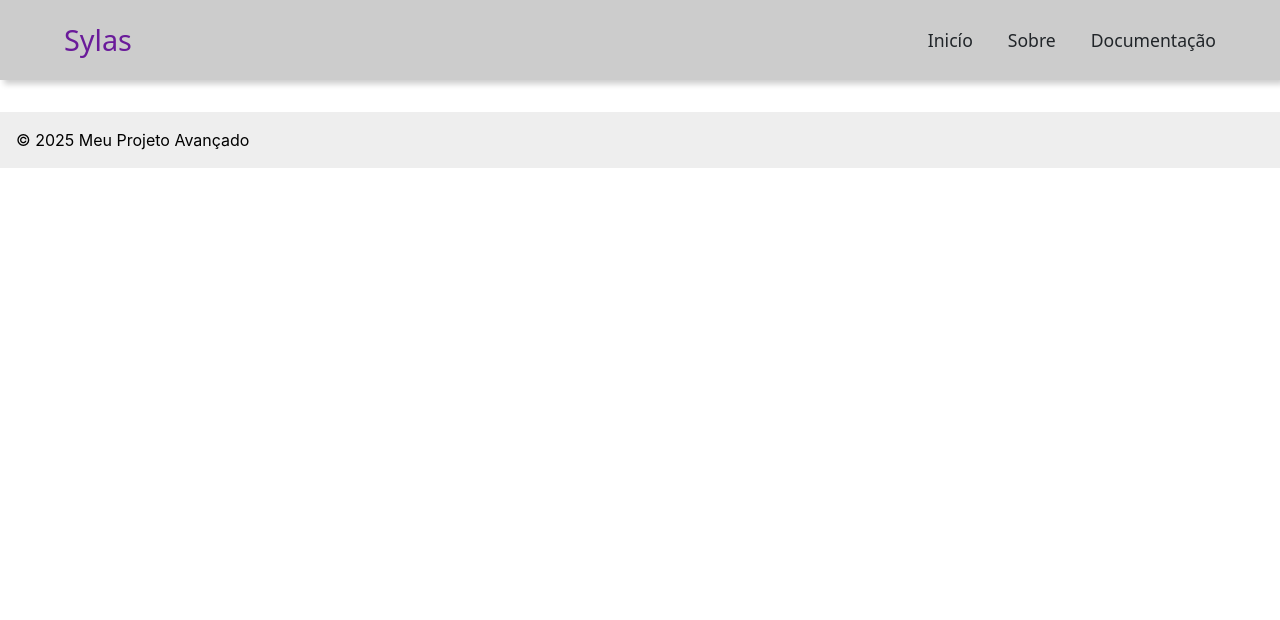
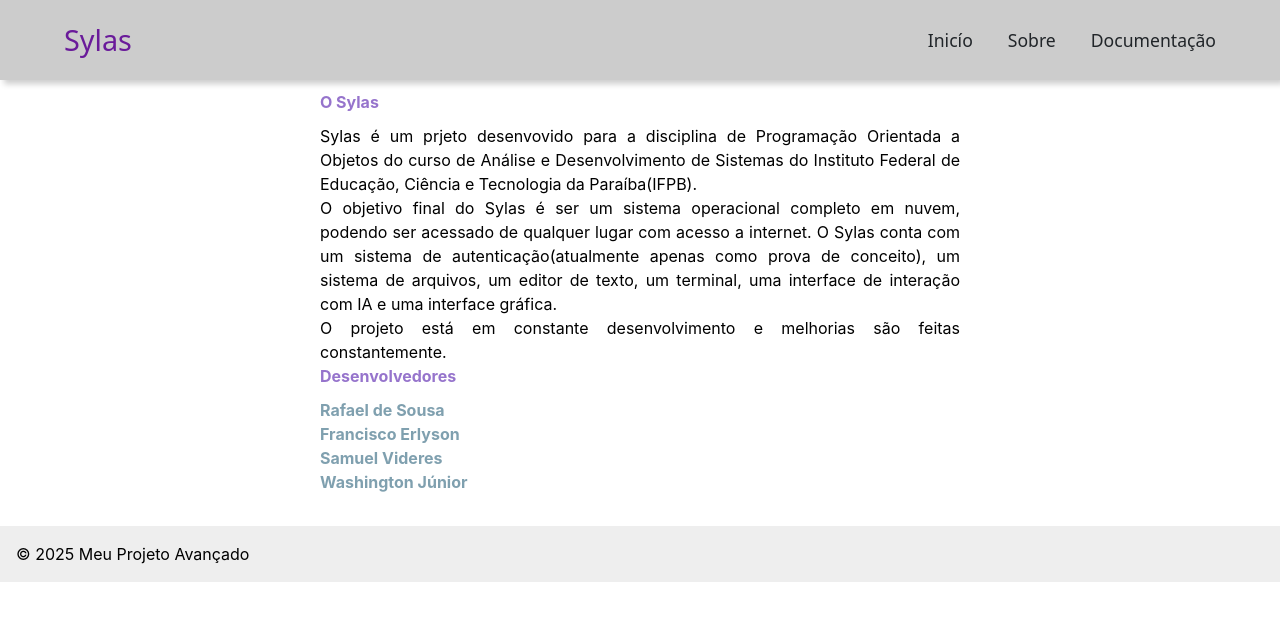
Before and after one commit to LhRaphael/Sylas-java, a React (Create React App) app: page /about in a window 1280 px wide. Shown: the top 620 px of the page. Built offline with nearby package versions, Linux system fonts and the light colour scheme.

Commit message:
Add files via upload

```diff
--- a/src/App.js
+++ b/src/App.js
@@ -22,7 +22,7 @@ function App() {
             <Route path="/create" element={<CreateUser/>}/>
             <Route path="/changePassword" element={<ChangePassword/>}/>
             <Route path="/home" element={<Home/>}/>
-            <Route path="/about" elemnet={<About/>} />
+            <Route path="/about" element={<About/>} />
             <Route path="/docs" element={<Docs/>} />
           </Routes >
         <Footer />
--- a/src/components/Header.jsx
+++ b/src/components/Header.jsx
@@ -14,7 +14,7 @@ function Header() {
       <h1>Sylas</h1>
       <nav>
         <Link to={homePath} className='Header-link'>{homeLabel}</Link>
-        <Link to="/sobre" className='Header-link'>Sobre</Link>
+        <Link to="/about" className='Header-link'>Sobre</Link>
         <Link to="/docs" className='Header-link'>Documentação</Link>
       </nav>
     </header>
--- a/src/pages/About.jsx
+++ b/src/pages/About.jsx
@@ -2,9 +2,30 @@ import React from 'react';
 
 function About() {
   return (
-    <div style={{ padding: '2rem' }}>
-      <h2>Sobre</h2>
-      <p>Este é um exemplo de página avançada em React com rotas, componentes e consumo de API.</p>
+    <div className='About'>
+      <h2>O Sylas</h2>
+      <p>
+        Sylas é um prjeto desenvovido para a disciplina de Programação Orientada
+        a Objetos do curso de Análise e Desenvolvimento de Sistemas do Instituto
+        Federal de Educação, Ciência e Tecnologia da Paraíba(IFPB).
+      </p>
+
+      <p>
+        O objetivo final do Sylas é ser um sistema operacional completo em nuvem, podendo ser acessado
+        de qualquer lugar com acesso a internet. O Sylas conta com um sistema de autenticação(atualmente apenas como prova de conceito),
+        um sistema de arquivos, um editor de texto, um terminal, uma interface de interação com IA e uma interface gráfica.
+      </p>
+      <p>
+        O projeto está em constante desenvolvimento e melhorias são feitas constantemente.
+      </p>
+
+      <h2>Desenvolvedores</h2>
+      <ul>
+        <li><a href="https://github.com/LhRaphael" target='_blank'>Rafael de Sousa</a></li>
+        <li><a href="https://github.com/DreamEater360" target='_blank'>Francisco Erlyson</a></li>
+        <li><a href="https://github.com/Samuelpuck5" target='_blank'>Samuel Videres</a></li>
+        <li><a href="https://github.com/WashingtonWas" target='_blank'>Washington Júnior</a></li>
+      </ul>
     </div>
   );
 }
--- a/src/styles/_Pages.scss
+++ b/src/styles/_Pages.scss
@@ -153,6 +153,29 @@
   }
 }
 
+.About{
+  text-align: justify;
+  margin-top: 20px;
+  width: 50%;
+  margin: 10px auto;
+
+  h2{
+    color: $cor-relativa2;
+    margin-bottom: 10px;
+    font-weight: bold;
+  }
+
+  a {
+    color: $cor-botao;
+    text-decoration: none;
+    font-weight: bold;
+
+    &:hover {
+      text-decoration: underline;
+    }
+  }
+}
+
 @media (max-width: 768px) {
   .CreateUser-main > div {
     flex-direction: column;
```
Also changed, not shown: 1 other file (tests, documents, lock files or other folders).
